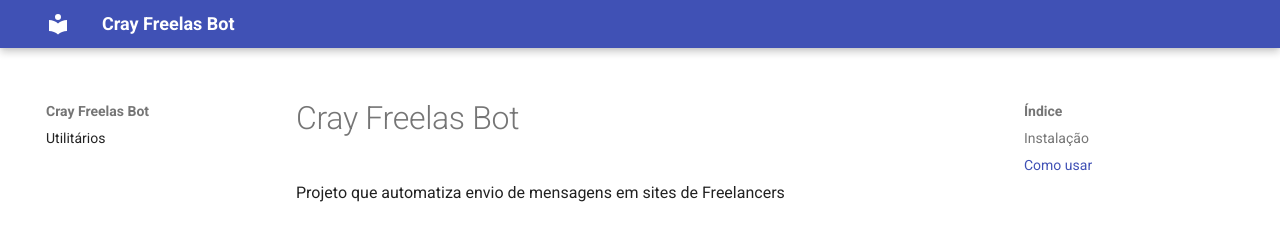
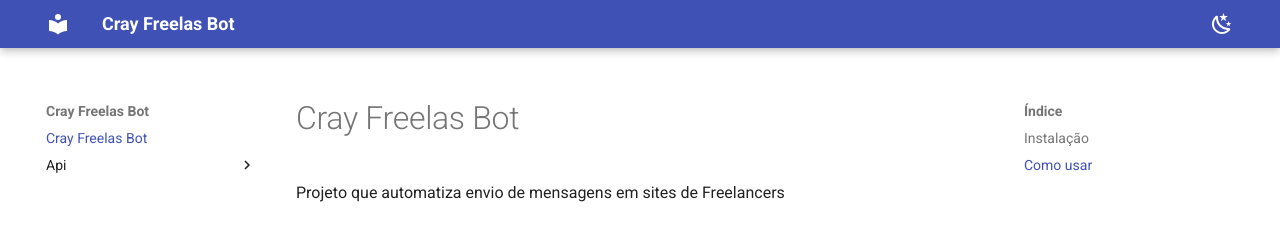
Before and after one commit to riguima/freelancer-auto-message, an MkDocs documentation site: the page built from docs/index.md, in a window 1280 px wide. Shown: the top 250 px of the page. Built offline with MkDocs 1.6.1 and Material for MkDocs 9.7.7, drawn with Linux system fonts in a browser that asks for light colours.

```diff
--- a/mkdocs.yml
+++ b/mkdocs.yml
@@ -3,6 +3,21 @@ site_name: Cray Freelas Bot
 theme:
   name: material
   language: pt-BR
+  palette:
+    - media: "dark"
+      scheme: default
+      toggle:
+        icon: material/weather-night
+        name: Alterar para modo claro
+    - media:
+      scheme: slate
+      toggle:
+        icon: material/weather-sunny
+        name: Alterar para modo escuro
+
+watch:
+  - cray_freelas_bot
+  - docs
 
 plugins:
   - mkdocstrings:
@@ -13,8 +28,5 @@ plugins:
           options:
             show_source: false
 
-nav:
-  - "Utilitários": api/common.md
-
 markdown_extensions:
   - attr_list
```
